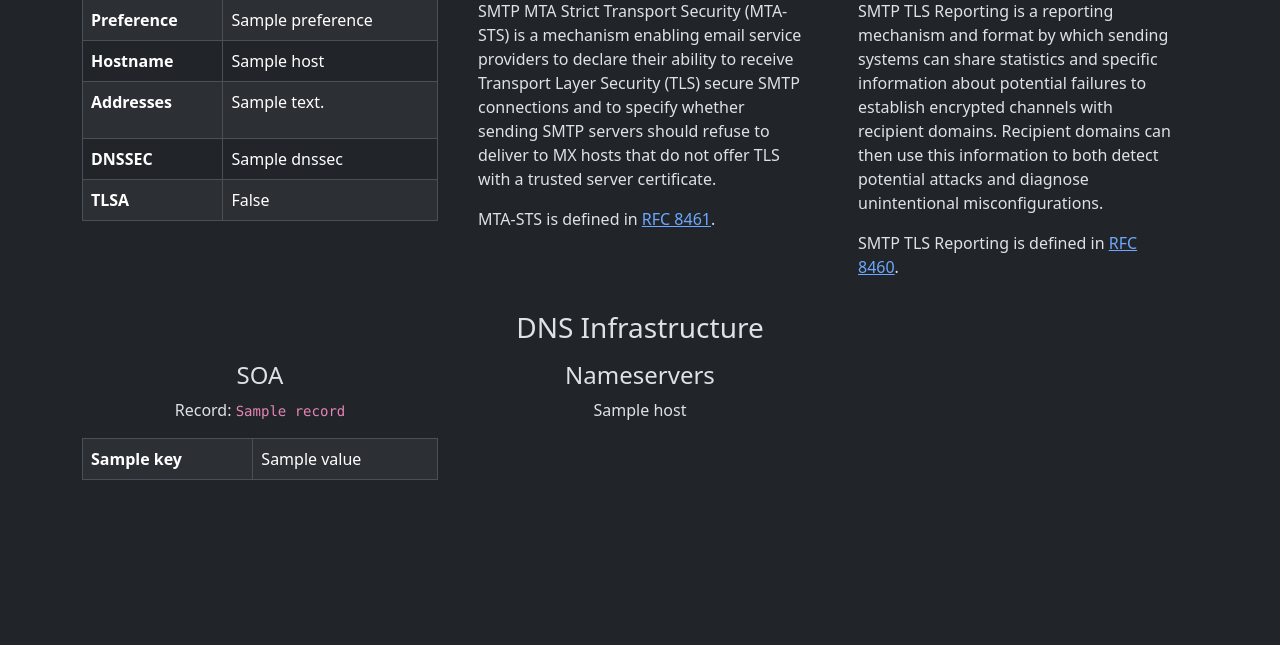
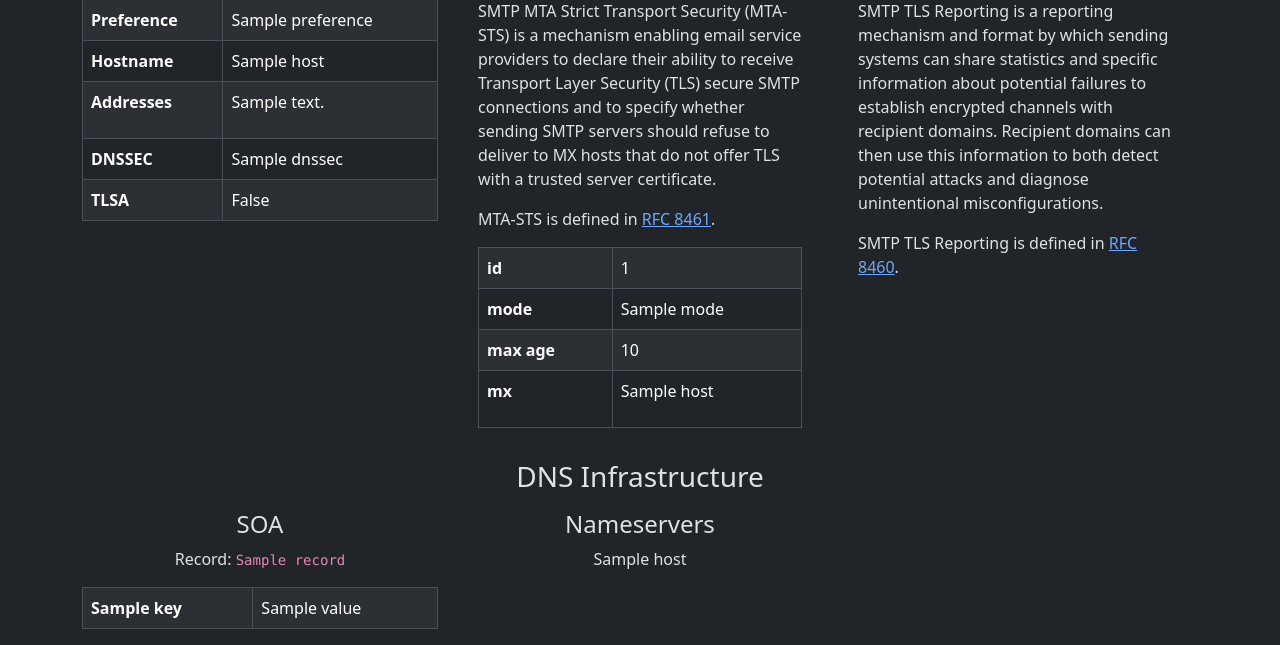
Before and after one commit to domainaware/checkdmarc-web-frontend, a Flask app: template templates/domain.html.jinja in a window 1280 px wide. Shown: the part 1081-1726 px from the top of the page. Before the commit the page ends 1561 px from the top, so only its background shows below. Run offline with Flask 3, Linux system fonts and the light colour scheme; the template is opened without the code that fills it: most values are stand-ins (such as "Sample title", 1, 10 or a date in 2020); parts of the project's set-up code (start-up, migrations or seed data) failed here and were passed over.

Commit message:
Complete MTA-STS output

```diff
--- a/templates/domain.html.jinja
+++ b/templates/domain.html.jinja
@@ -328,7 +328,48 @@
             <p>SMTP MTA Strict Transport Security (MTA-STS) is a mechanism enabling email service providers to declare their ability to receive Transport Layer Security (TLS) secure SMTP connections and to specify whether sending SMTP servers should refuse to deliver to MX hosts that do not offer TLS with a trusted server certificate.</p>
             <p>MTA-STS is defined in <a href="https://datatracker.ietf.org/doc/html/rfc8461">RFC 8461</a>.</p>
           </div> <!-- End intro -->
-
+           {% if results.mta_sts.error %}
+          <div class="alert alert-danger text-center mb-3" role="alert">
+            {{results.mta_sts.error}}
+          </div>
+          {% else %}
+          {% if results.mta_sts.policy.mode == "enforce" %}
+          <div class="alert alert-success text-center mb-3" role="alert">
+           This domain has an enforced MTA-STS policy.
+          </div>
+          {% endif %}
+          {% for warning in results.mta_sts.warnings %}
+          <div class="alert alert-warning text-center" role="alert">
+            {{warning}}
+          </div>
+          {% endfor %}
+          <div class="table-responsive">
+            <table class="table table-bordered table-striped">
+              <tr>
+                <th scope="row">id</th>
+                <td>{{results.mta_sts.id}}</td>
+              </tr>
+              <tr>
+                <th scope="row">mode</th>
+                <td>{{results.mta_sts.policy.mode}}</td>
+              </tr>
+              <tr>
+                <th scope="row">max age</th>
+                <td>{{results.mta_sts.policy.max_age}}</td>
+              </tr>
+              <tr>
+                <th scope="row">mx</th>
+                <td>
+                  <ul class="list-unstyled">
+                  {% for host in results.mta_sts.policy.mx %}
+                  <li>{{host}}</li>
+                  {% endfor %}
+                  </ul>
+                </td>
+              </tr>
+            </table>
+          </div>
+          {% endif %}
         </div> <!-- End padded wrapper -->
       </div> <!-- End column -->
 
```
